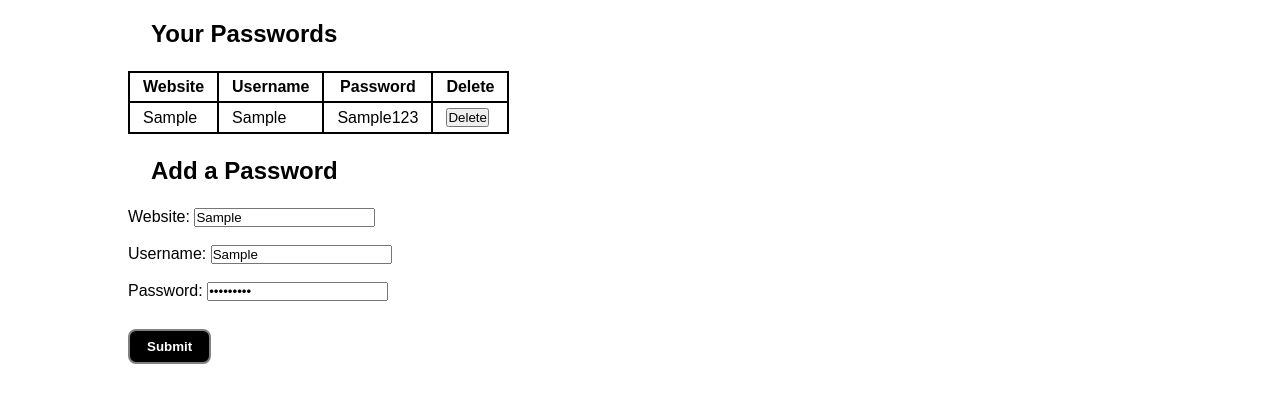
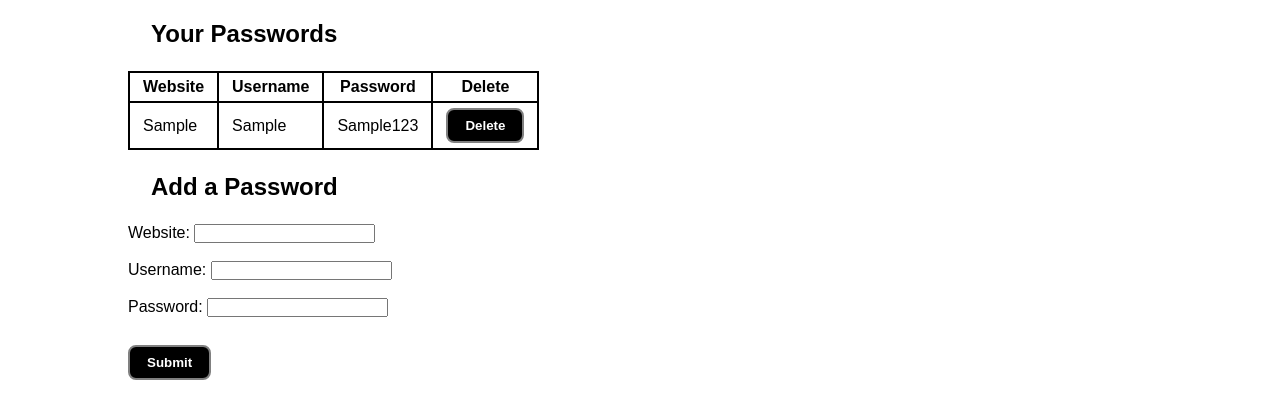
Before and after one commit to VarunJindal283/WebPasswordManager, a plain HTML site: page index.html in a window 1280 px wide. Both pictures are taken after typing "Sample", "Sample", "Sample123" into the empty fields and a click on the button "Submit". Shown: the part 175-594 px from the top of the page. Drawn offline with Linux system fonts and the light colour scheme.

Commit message:
making it dynamic

```diff
--- a/script.js
+++ b/script.js
@@ -6,6 +6,8 @@ const deletePassword = (website) =>{
         return e.website !=website
     });
     localStorage.setItem("passwords", JSON.stringify(arrUpdated));
+    alert(`Successfully deleted ${website}'s password`);
+    showPasswords();
 }
 
 
@@ -29,10 +31,13 @@ const showPasswords=()=>{
             <td>${element.website}</td>
             <td>${element.username}</td>
             <td>${element.password}</td>
-            <td><button class="btnsm" id="${element.website}">Delete</button></td>
+            <td><button class="btnsm" onclick="deletePassword('${element.website}')">Delete</button></td>
             </tr>`
             tb.innerHTML=tb.innerHTML + str;
         }
+        website.value="";
+        username.value="";
+        password.value="";
     }
 }
 
--- a/style.css
+++ b/style.css
@@ -49,3 +49,12 @@ h1, h2, h3{
     margin: 10px 0;
     cursor: pointer;
 }
+.btnsm{
+    padding: 8px 17px;
+    background-color: black;
+    color: white;
+    font-weight: 900;
+    border: 2px solid gray;
+    border-radius: 8px;
+    cursor: pointer;
+}
```
